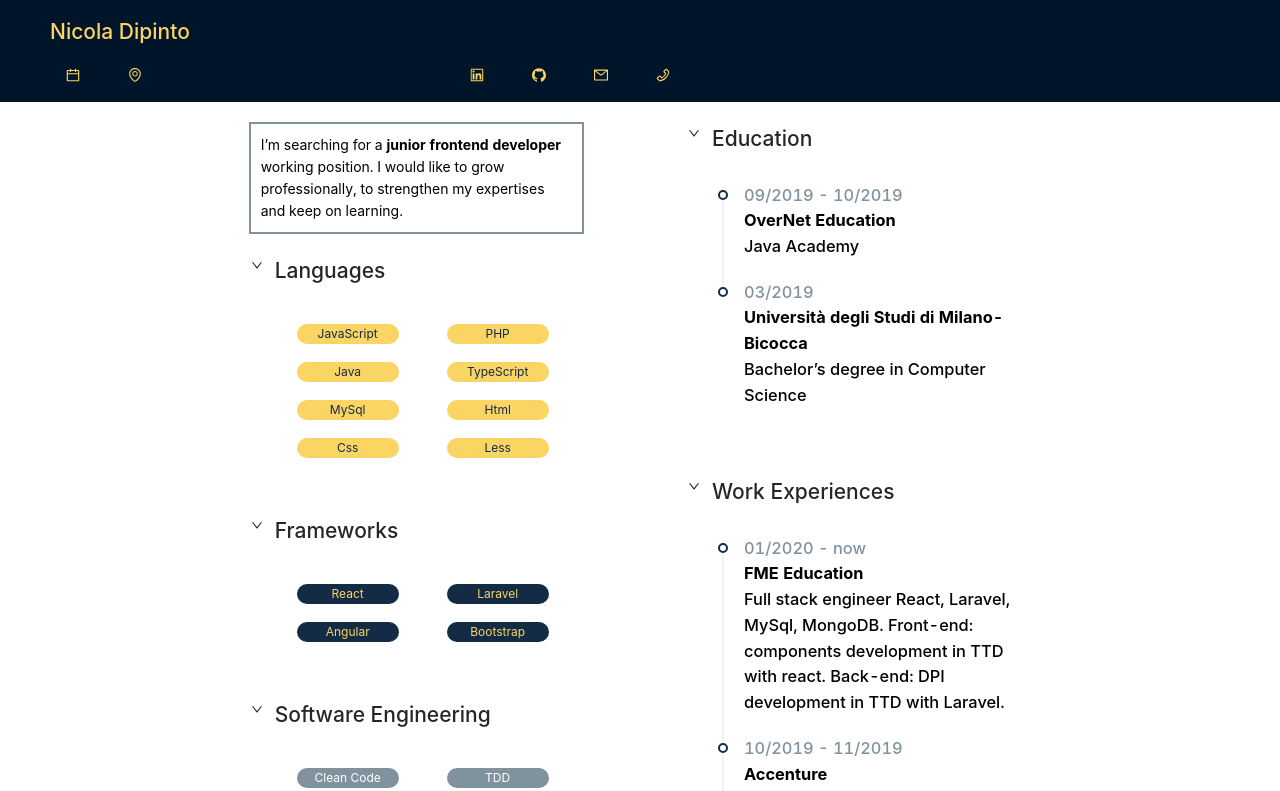
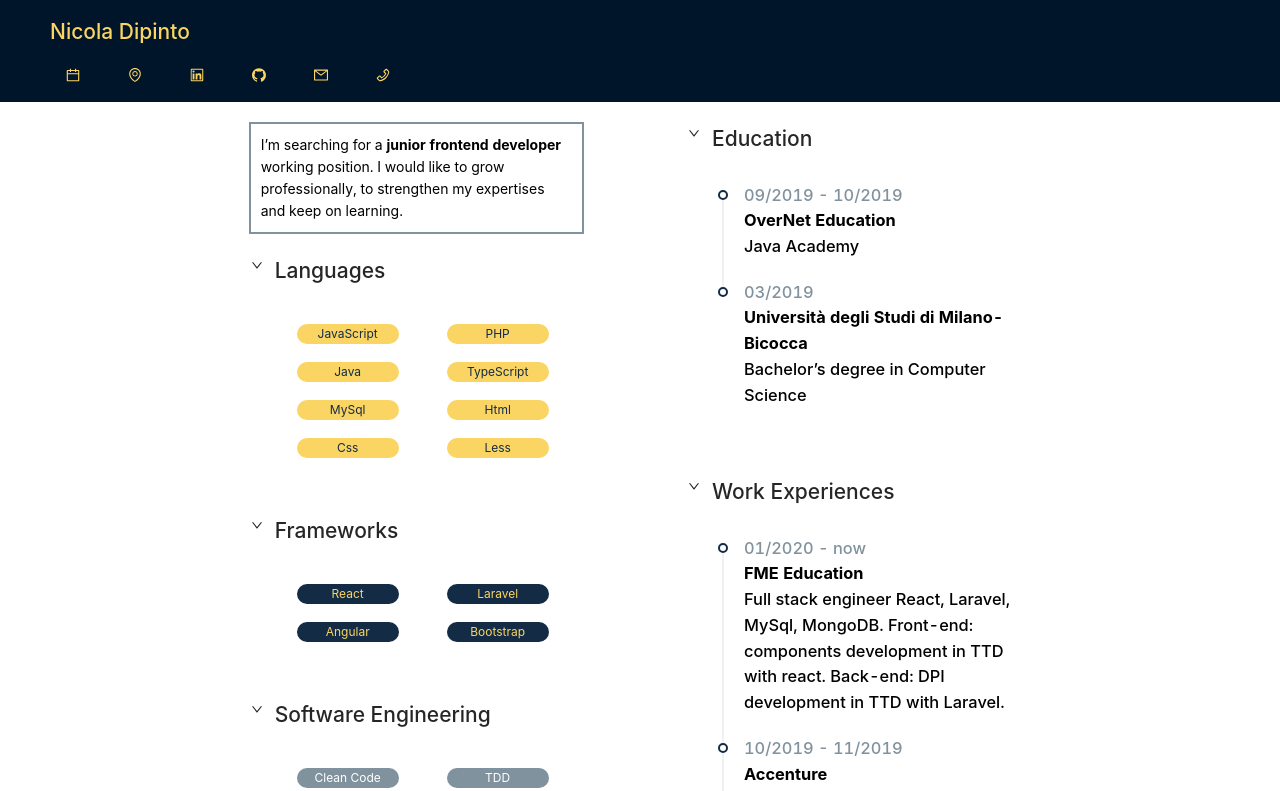
Before and after one commit to NicolaDipintoDev/cv.assignment, a React (Create React App) app in the folder cv-assignment/: page / in a window 1280 px wide. Shown: the top 791 px of the page. Built offline with nearby package versions, Linux system fonts and the light colour scheme.

Commit message:
update PersonalInfo

```diff
--- a/cv-assignment/src/components/headerContent/PersonalInfo/PersonalInfo.js
+++ b/cv-assignment/src/components/headerContent/PersonalInfo/PersonalInfo.js
@@ -2,15 +2,13 @@ import React from "react";
 import { Row, Col } from "antd";
 import PersonalData from "./PersonalData";
 import ContactIcons from "./ContactIcons";
+import HeaderIcons from "../headerIcons/HeaderIcons";
 
 const PersonalInfo = () => {
   return (
     <Row gutter={{ xs: 8, sm: 16, md: 24, lg: 32 }}>
-      <Col className="gutter-row" span={8}>
-        <PersonalData />
-      </Col>
-      <Col className="gutter-row" span={16} style={{position:'relative', textAlign:'right'}}>
-        <ContactIcons />
+      <Col className="gutter-row" span={24} style={{position:'relative', textAlign:'right'}}>
+      <HeaderIcons />
       </Col>
     </Row>
   );
--- a/cv-assignment/src/components/headerContent/headerIcons/HeaderIcons.js
+++ b/cv-assignment/src/components/headerContent/headerIcons/HeaderIcons.js
@@ -1,5 +1,12 @@
 import React from "react";
-import { CalendarOutlined, EnvironmentOutlined } from "@ant-design/icons";
+import {
+  CalendarOutlined,
+  EnvironmentOutlined,
+  LinkedinOutlined,
+  GithubOutlined,
+  MailOutlined,
+  PhoneOutlined
+} from "@ant-design/icons";
 import { List } from "antd";
 import HeaderIcon from "../headerIcons/headerIcon/HeaderIcon";
 import LinkedIcon from "../headerIcons/headerIcon/LinkedIcon";
@@ -39,14 +46,10 @@ const HeaderIcons = () => {
       dataSource={icons}
       grid={{
         gutter: 16,
-        xs: 2
+        xs: 6
       }}
       split={false}
-      renderItem={(item, i) => (
-        <List.Item>
-          {renderIcon(i, item)}
-        </List.Item>
-      )}
+      renderItem={(item, i) => <List.Item>{renderIcon(i, item)}</List.Item>}
     />
   );
 };
```
